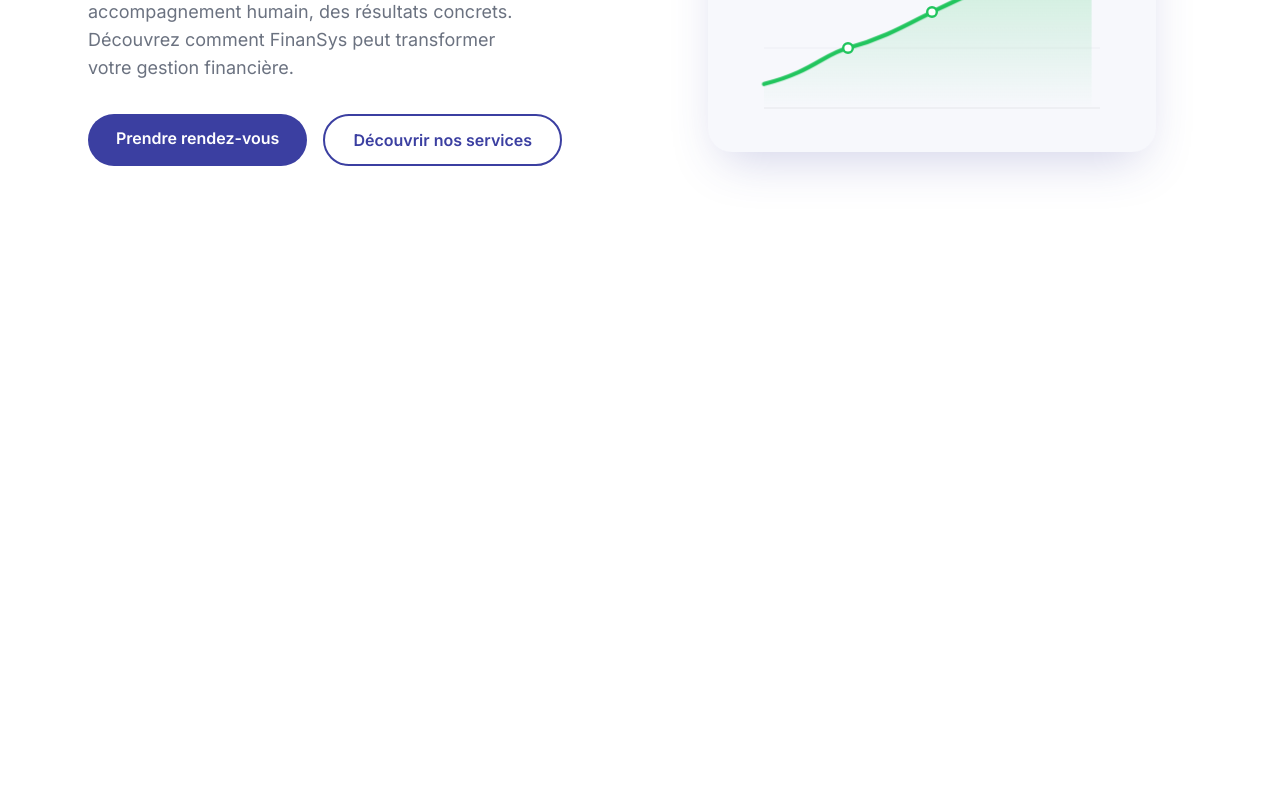
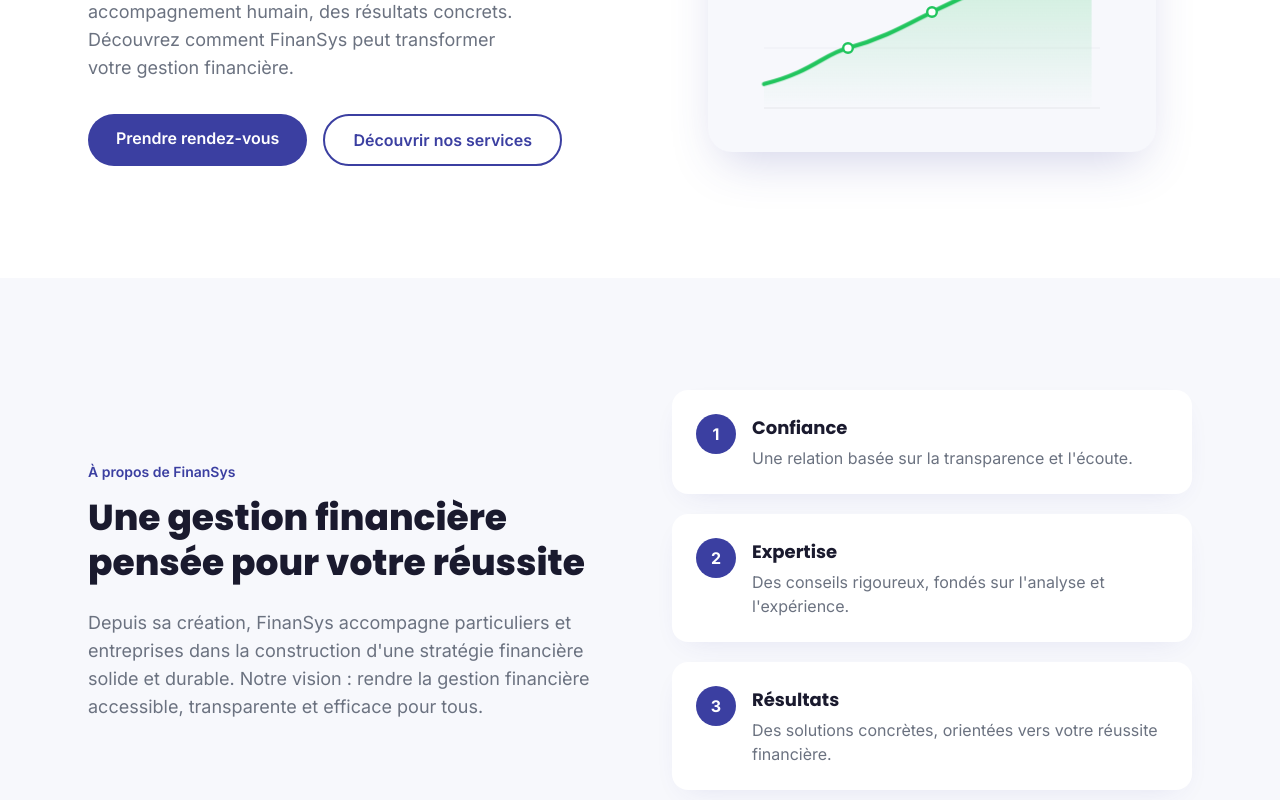
Before and after one commit to SarobidyToky/finansys-site, a React (Vite) app: page / in a window 1280 px wide. Shown: the part 394-1194 px from the top of the page. Before the commit the page ends 800 px from the top, so only its background shows below. Built offline with nearby package versions, Linux system fonts and the light colour scheme.

Commit message:
a propos

```diff
--- a/src/App.jsx
+++ b/src/App.jsx
@@ -2,6 +2,7 @@
 import Loader from './components/Loader';
 import Navbar from './components/Navbar';
 import Hero from './components/Hero';
+import About from './components/About';
 
 function App() {
   const [loading, setLoading] = useState(true);
@@ -13,6 +14,7 @@
         <div className="min-h-screen">
           <Navbar />
           <Hero />
+          <About />
         </div>
       )}
     </>
--- /dev/null
+++ b/src/components/About.jsx
@@ -0,0 +1,40 @@
+import fr from '../content/fr';
+import useInView from '../hooks/useInView';
+import '../styles/animations.css';
+
+export default function About() {
+  const [textRef, textVisible] = useInView(0.2);
+  const [cardsRef, cardsVisible] = useInView(0.2);
+
+  return (
+    <section id="apropos" className="py-20 md:py-28" style={{ backgroundColor: 'var(--color-bg-soft)' }}>
+      <div className="max-w-6xl mx-auto px-6 grid md:grid-cols-2 gap-16 items-center">
+        <div ref={textRef} className={`reveal ${textVisible ? 'reveal-visible' : ''}`}>
+          <span className="font-semibold text-sm" style={{ color: 'var(--color-primary)' }}>{fr.apropos.eyebrow}</span>
+          <h2 className="text-3xl md:text-4xl font-extrabold leading-tight mt-3 mb-6" style={{ fontFamily: 'var(--font-heading)', color: 'var(--color-text)' }}>
+            {fr.apropos.title}
+          </h2>
+          <p className="text-lg" style={{ color: 'var(--color-text-muted)' }}>
+            {fr.apropos.text}
+          </p>
+        </div>
+
+        <div ref={cardsRef} className="flex flex-col gap-5">
+          {fr.apropos.values.map((value, i) => (
+            <div key={value.title} className={`reveal-card ${cardsVisible ? 'reveal-card-visible' : ''} bg-white rounded-2xl p-6 flex items-start gap-4`} style={{ transitionDelay: `${i * 0.15}s`, boxShadow: '0 10px 30px -15px rgba(59,63,161,0.15)' }}>
+              <span className="flex items-center justify-center w-10 h-10 rounded-full font-bold text-white shrink-0" style={{ backgroundColor: 'var(--color-primary)' }}>
+                {i + 1}
+              </span>
+              <div>
+                <h3 className="font-bold text-lg mb-1" style={{ fontFamily: 'var(--font-heading)', color: 'var(--color-text)' }}>
+                  {value.title}
+                </h3>
+                <p style={{ color: 'var(--color-text-muted)' }}>{value.description}</p>
+              </div>
+            </div>
+          ))}
+        </div>
+      </div>
+    </section>
+  );
+}
--- a/src/content/fr.js
+++ b/src/content/fr.js
@@ -19,6 +19,25 @@
     statLabel: 'de croissance moyenne sur 12 mois',
     badge: 'Objectif dépassé',
   },
+  apropos: {
+    eyebrow: 'À propos de FinanSys',
+    title: 'Une gestion financière pensée pour votre réussite',
+    text: "Depuis sa création, FinanSys accompagne particuliers et entreprises dans la construction d'une stratégie financière solide et durable. Notre vision : rendre la gestion financière accessible, transparente et efficace pour tous.",
+    values: [
+      {
+        title: 'Confiance',
+        description: 'Une relation basée sur la transparence et l\'écoute.',
+      },
+      {
+        title: 'Expertise',
+        description: 'Des conseils rigoureux, fondés sur l\'analyse et l\'expérience.',
+      },
+      {
+        title: 'Résultats',
+        description: 'Des solutions concrètes, orientées vers votre réussite financière.',
+      },
+    ],
+  },
 };
 
 export default fr;
--- /dev/null
+++ b/src/hooks/useInView.js
@@ -0,0 +1,26 @@
+import { useEffect, useRef, useState } from 'react';
+
+export default function useInView(threshold = 0.2) {
+  const ref = useRef(null);
+  const [isVisible, setIsVisible] = useState(false);
+
+  useEffect(() => {
+    const node = ref.current;
+    if (!node) return;
+
+    const observer = new IntersectionObserver(
+      ([entry]) => {
+        if (entry.isIntersecting) {
+          setIsVisible(true);
+          observer.unobserve(node);
+        }
+      },
+      { threshold }
+    );
+
+    observer.observe(node);
+    return () => observer.disconnect();
+  }, [threshold]);
+
+  return [ref, isVisible];
+}
--- a/src/styles/animations.css
+++ b/src/styles/animations.css
@@ -56,9 +56,33 @@
   animation: floatY 3.5s ease-in-out infinite;
 }
 
+.reveal {
+  opacity: 0;
+  transform: translateY(30px);
+  transition: opacity 0.7s ease, transform 0.7s ease;
+}
+
+.reveal-visible {
+  opacity: 1;
+  transform: translateY(0);
+}
+
+.reveal-card {
+  opacity: 0;
+  transform: translateX(30px);
+  transition: opacity 0.6s ease, transform 0.6s ease;
+}
+
+.reveal-card-visible {
+  opacity: 1;
+  transform: translateX(0);
+}
+
 @media (prefers-reduced-motion: reduce) {
-  .animate-fade-up, .chart-bar, .chart-path, .chart-area, .chart-arrow-tip, .float-badge {
+  .animate-fade-up, .chart-bar, .chart-path, .chart-area, .chart-arrow-tip, .float-badge,
+  .reveal, .reveal-card {
     animation: none !important;
+    transition: none !important;
     opacity: 1 !important;
     transform: none !important;
     stroke-dashoffset: 0 !important;
```
